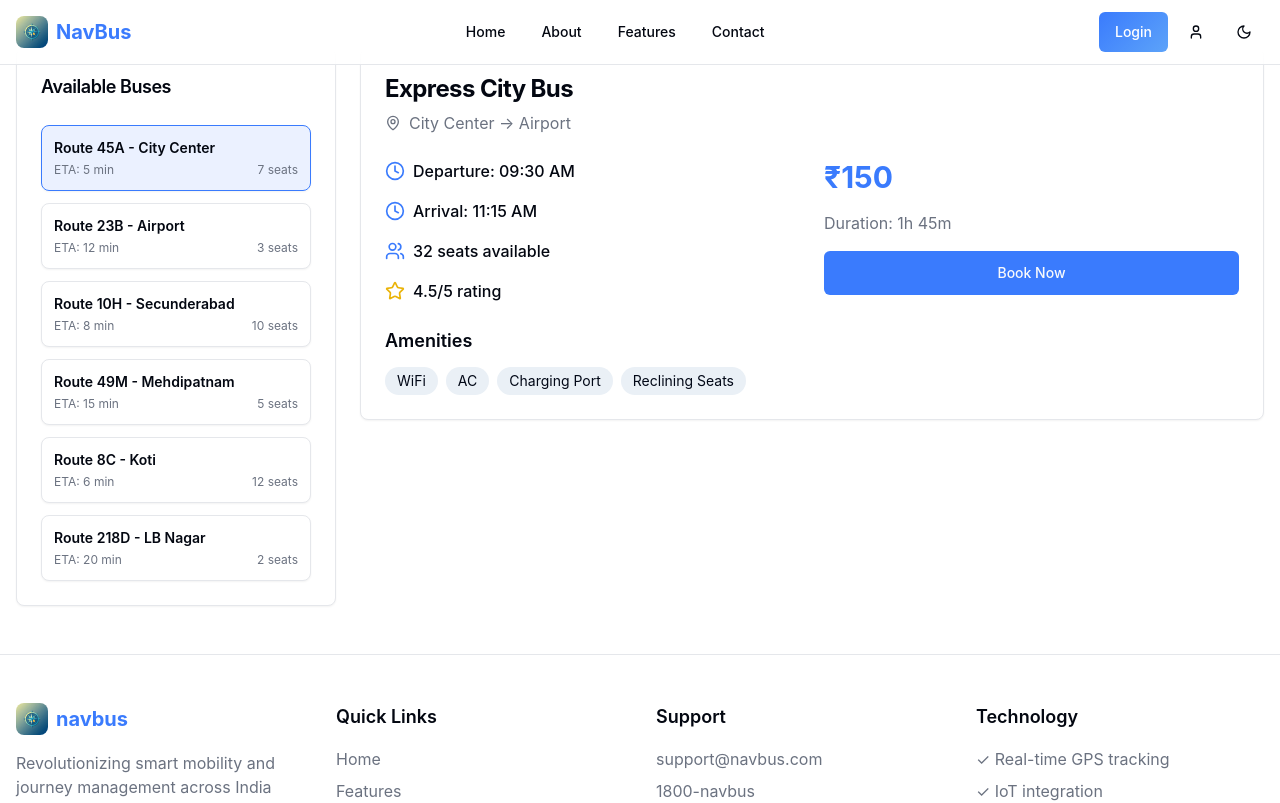
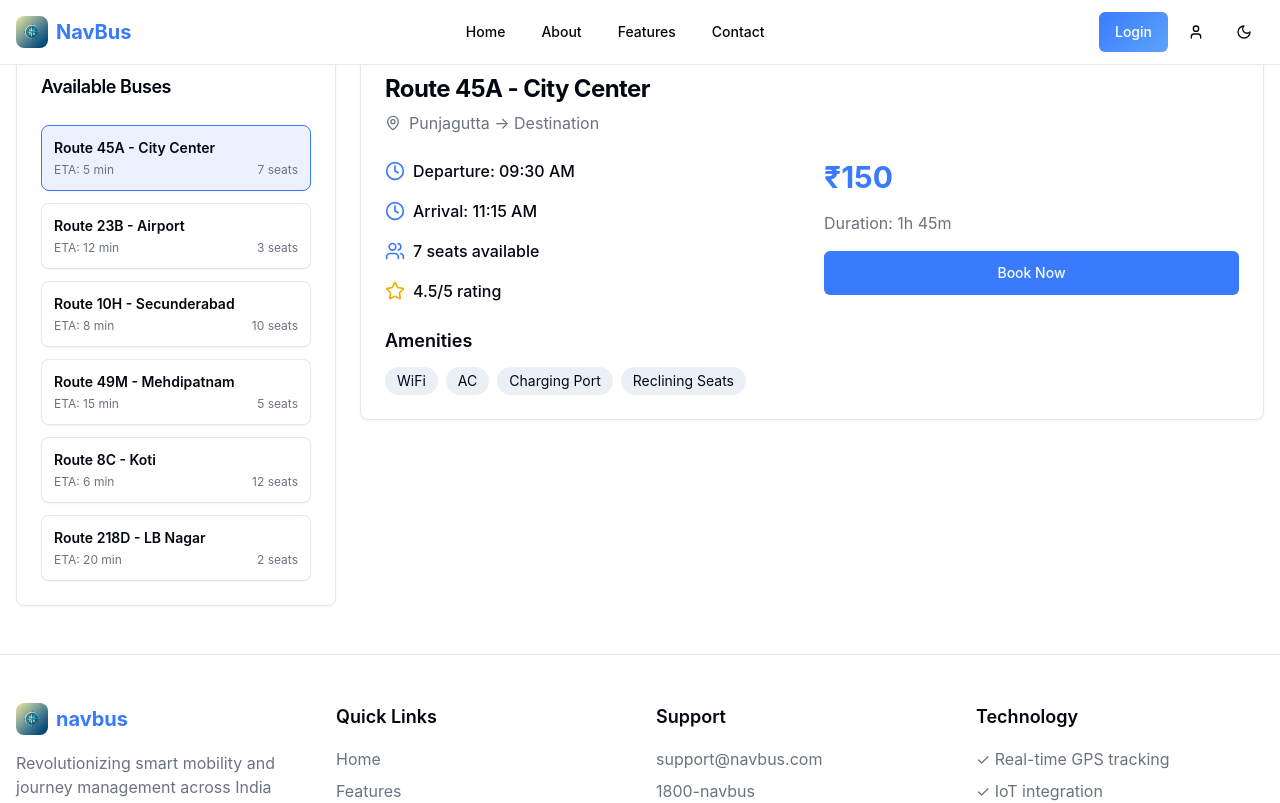
Before and after one commit to akashgoudsidduluri/my-bus-pulse, a React (Vite) app: page /bus/1 in a window 1280 px wide. Shown: the top 803 px of the page. Built offline with nearby package versions, Linux system fonts and the light colour scheme; the HTML template or start-up script is replaced by a standard one.

Commit message:
Fix sidebar navigation

```diff
--- a/src/pages/BusDetail.tsx
+++ b/src/pages/BusDetail.tsx
@@ -11,19 +11,26 @@ const BusDetail = () => {
   const { id } = useParams();
   const navigate = useNavigate();
 
-  // Mock bus data - in real app, fetch based on ID
-  const busData = {
-    id: id,
-    name: 'Express City Bus',
-    route: 'City Center → Airport',
+  // Find bus data based on ID
+  const selectedBus = mockBuses.find(bus => bus.id.toString() === id);
+
+  // Mock detailed bus data - in real app, fetch based on ID
+  const busData = selectedBus ? {
+    id: selectedBus.id,
+    name: selectedBus.name,
+    route: `${selectedBus.stop} → Destination`,
     departure: '09:30 AM',
     arrival: '11:15 AM',
     duration: '1h 45m',
     price: '₹150',
-    seats: 32,
+    seats: selectedBus.seats,
     rating: 4.5,
     amenities: ['WiFi', 'AC', 'Charging Port', 'Reclining Seats']
-  };
+  } : null;
+
+  if (!busData) {
+    return <div>Bus not found</div>;
+  }
 
   return (
     <div className="min-h-screen bg-background">
@@ -46,10 +53,7 @@ const BusDetail = () => {
                         ? 'border-primary bg-primary/10'
                         : 'hover:bg-muted'
                     }`}
-                    onClick={() => {
-                      navigate(`/bus/${bus.id}`);
-                      window.location.reload();
-                    }}
+                    onClick={() => navigate(`/bus/${bus.id}`)}
                   >
                     <CardContent className="p-3">
                       <h3 className="font-semibold text-sm">{bus.name}</h3>
```
